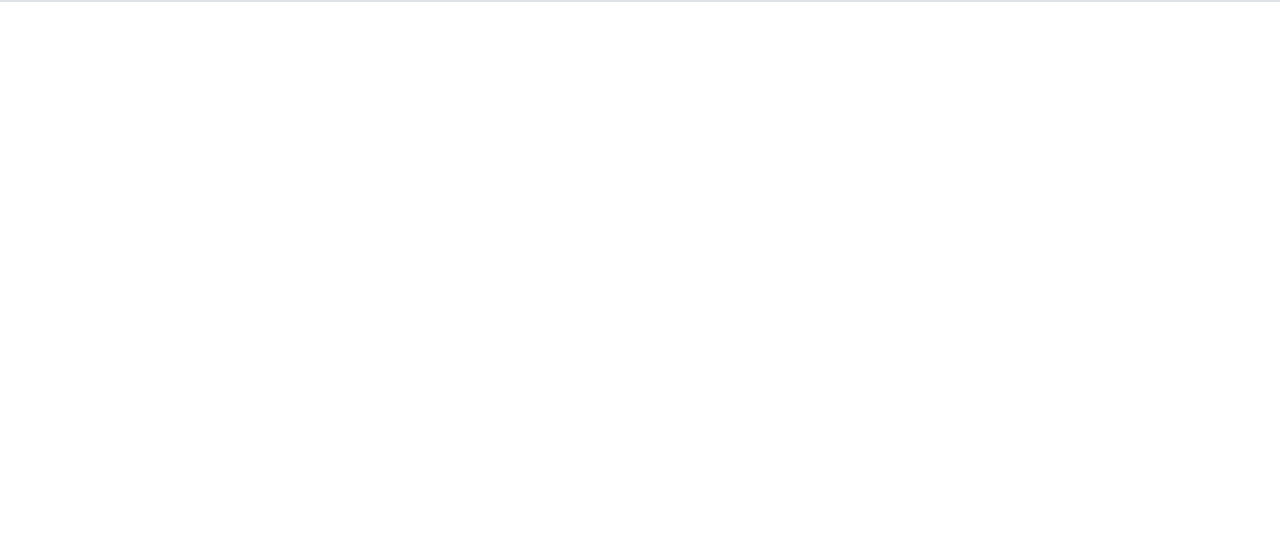
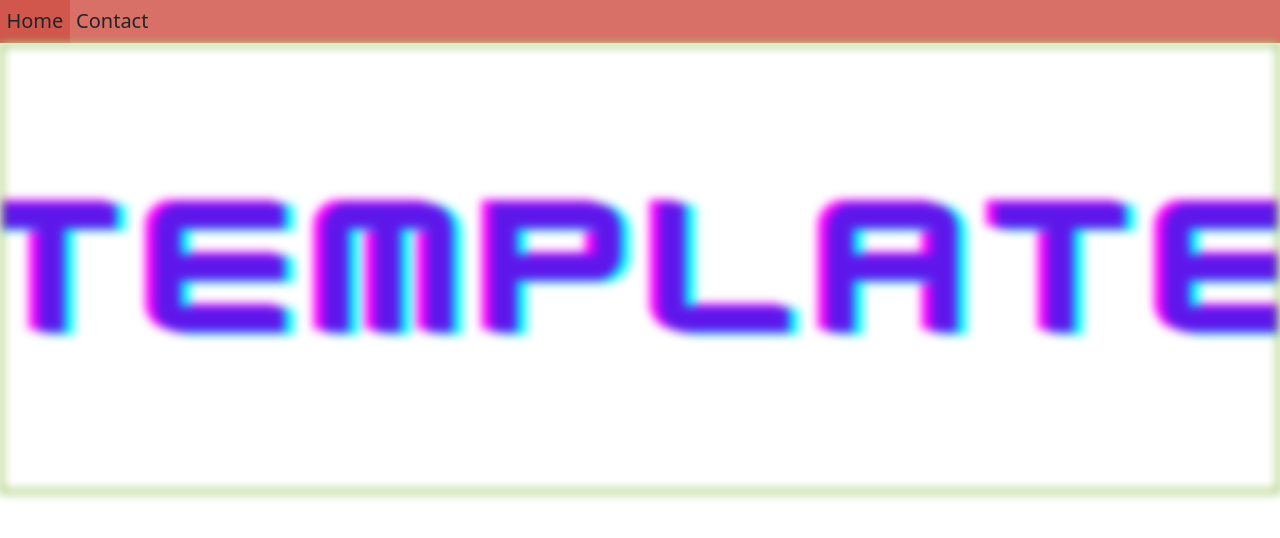
Before and after one commit to Vasu-Banga/IncubatorProject, a plain HTML site: page StellaWebsite/index.html in a window 1280 px wide. Drawn offline with nearby package versions, Linux system fonts and the light colour scheme.

Commit message:
Started on Navigation Bar, added in slight banner, need to add animation

```diff
--- a/StellaWebsite/index.html
+++ b/StellaWebsite/index.html
@@ -4,15 +4,55 @@
 <head>
     <meta charset="utf-8">
     <meta name="viewport" content="width=device-width, initial-scale=1">
-    <title>Bootstrap demo</title>
+    <title>The Prom-Posal</title>
     <link href="https://cdn.jsdelivr.net/npm/bootstrap@5.2.2/dist/css/bootstrap.min.css" rel="stylesheet"
         integrity="sha384-Zenh87qX5JnK2Jl0vWa8Ck2rdkQ2Bzep5IDxbcnCeuOxjzrPF/et3URy9Bv1WTRi" crossorigin="anonymous">
 </head>
+<style>
+    .navBar {
+        overflow: hidden;
+        background-color: #d97068;
+        position: sticky;
+        width: 100%;
+    }
+
+    .navBar a {
+        float: left;
+        color: white;
+        text-align: center;
+        padding: 0.5% 0.5%;
+        text-decoration: none;
+        font-size: 20px;
+    }
+
+    .navBar a:hover {
+        background-color: #d1574d;
+    }
+
+    .firstSection {
+        position: relative;
+        width: 100%;
+        height: 450px;
+        border: 3px solid #73AD21;
+        background-image: url('./Images/BannerTemplate.png');
+        background-position: center;
+        background-repeat: no-repeat;
+        background-size: cover;
+        filter:blur(5px)
+    }
+</style>
 
 
 <body>
-    <div class="container-fluid border">
+    <div class="navBar">
+        <a>Home</a>
+        <a>Contact</a>
     </div>
+    <div class="firstSection">
+
+    </div>
+
+
     <script src="https://cdn.jsdelivr.net/npm/bootstrap@5.2.2/dist/js/bootstrap.bundle.min.js"
         integrity="sha384-OERcA2EqjJCMA+/3y+gxIOqMEjwtxJY7qPCqsdltbNJuaOe923+mo//f6V8Qbsw3"
         crossorigin="anonymous"></script>
```
Also changed, not shown: StellaWebsite/Images/BannerTemplate.png (added).
